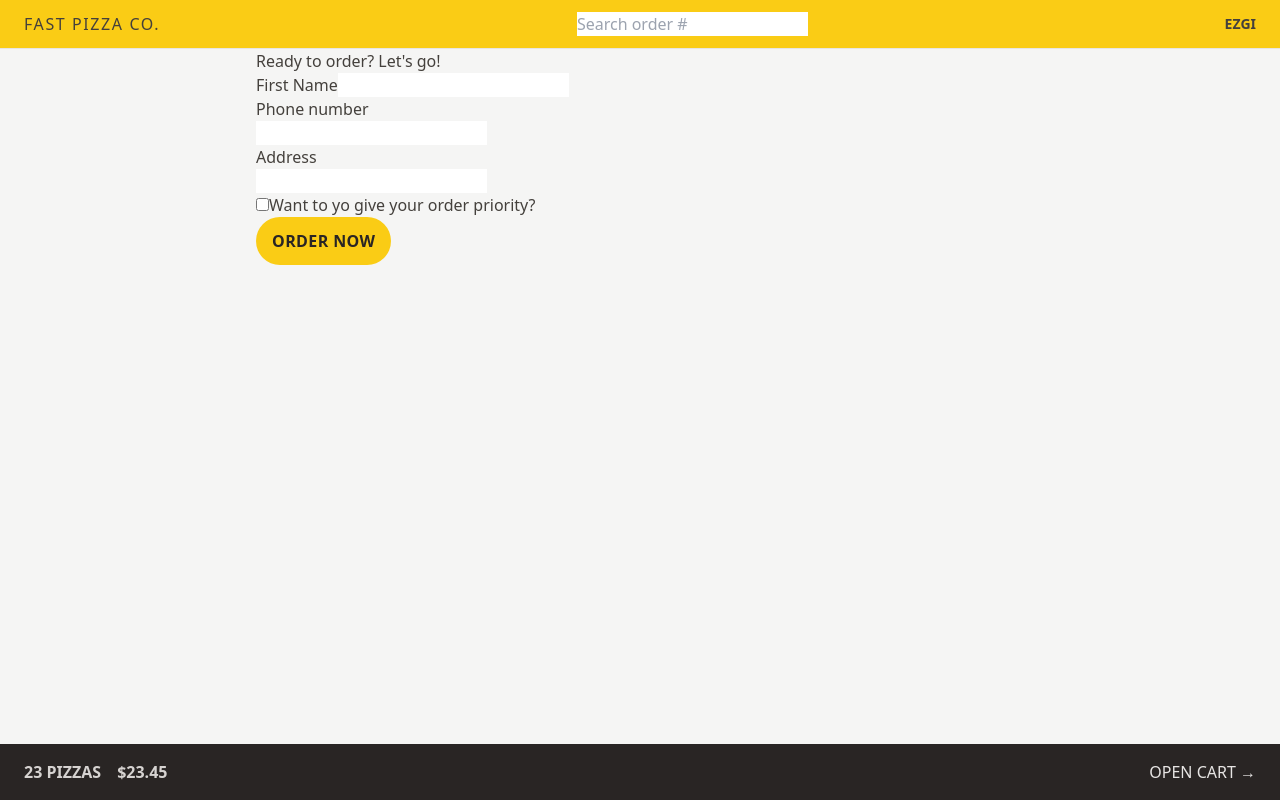
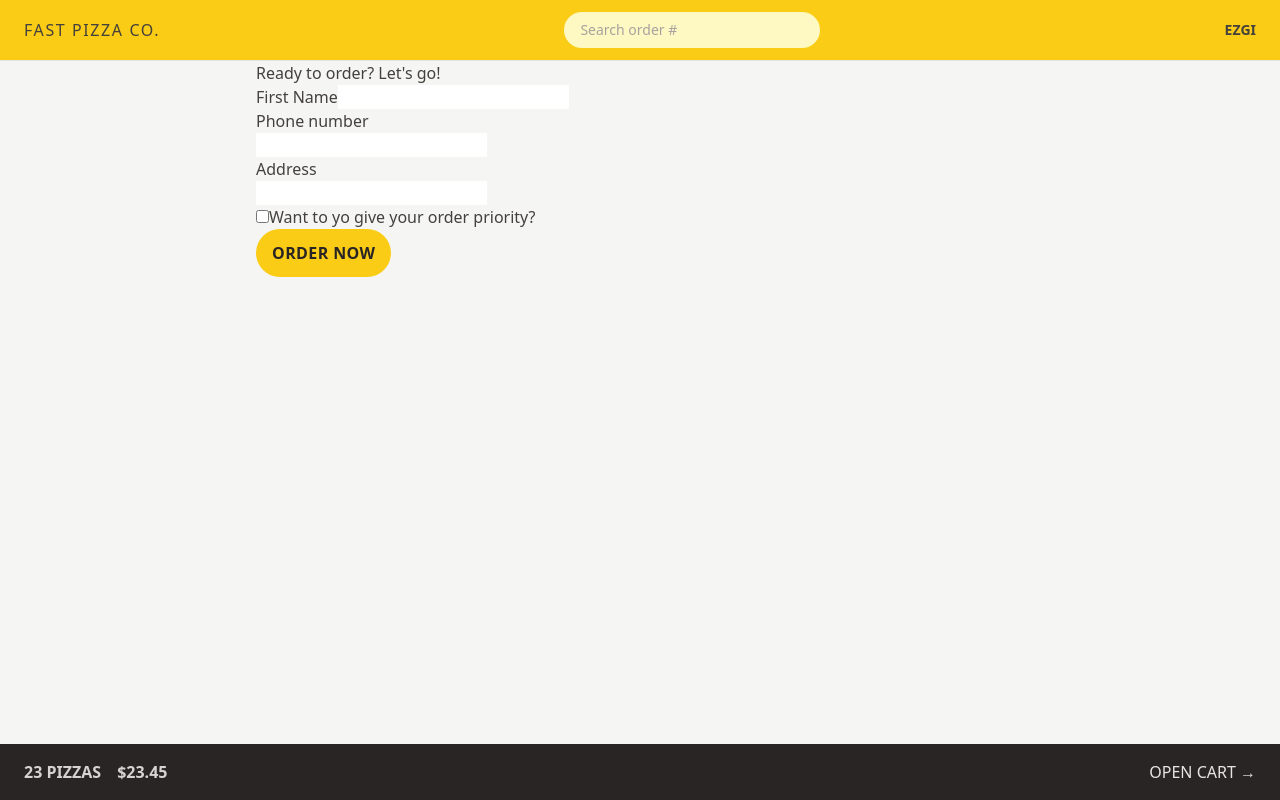
Before and after one commit to ezgikardes/fast-pizza, a React (Vite) app: page /order/new in a window 1280 px wide. Built offline with nearby package versions, Linux system fonts and the light colour scheme.

Commit message:
feat: add styling to input field in SearchOrder component

```diff
--- a/src/features/order/SearchOrder.jsx
+++ b/src/features/order/SearchOrder.jsx
@@ -19,7 +19,9 @@
             <input
                 placeholder="Search order #"
                 value={query}
-                onChange={e => setQuery(e.target.value)} />
+                onChange={e => setQuery(e.target.value)}
+                className="px-4 py-2 text-sm transition-all duration-300 bg-yellow-100 rounded-full outline-none placeholder:text-stone-400 w-28 sm:w-64 sm:focus:w-72 focus:ring focus:ring-yellow-500 focus:ring-opacity-50"
+            />
         </form>
     )
 
```
